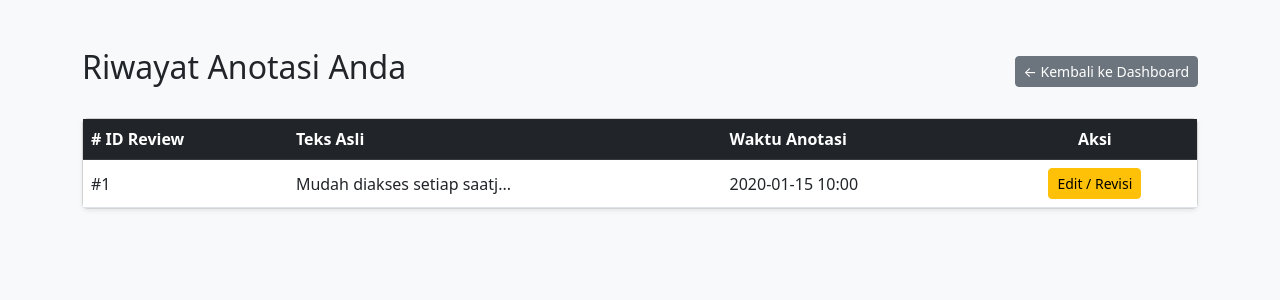
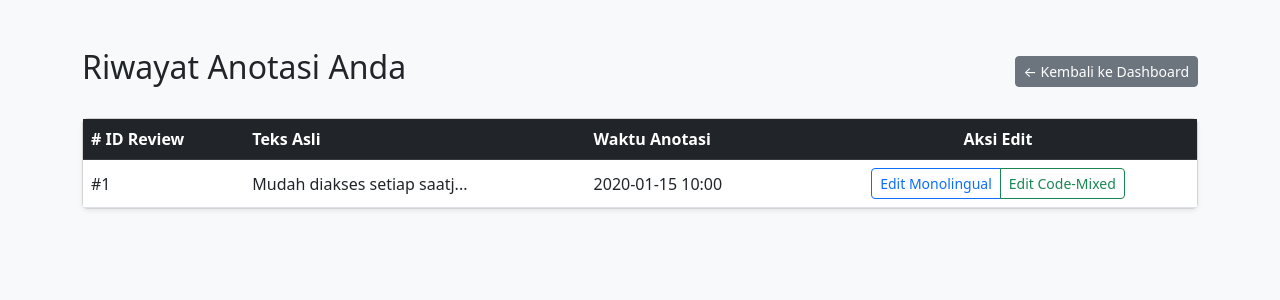
Before and after one commit to magnzetic/kai-annotation-tool, a Flask app: page /history in a window 1280 px wide. Shown: the top 300 px of the page. Run offline with Flask 3, Linux system fonts and the light colour scheme; a user stored in the database is signed in; tables that the repository leaves empty hold one stand-in row (values such as "Sample post"); some libraries are stand-ins or nearby versions.

Commit message:
Update history.html

```diff
--- a/templates/history.html
+++ b/templates/history.html
@@ -21,7 +21,7 @@
                             <th># ID Review</th>
                             <th>Teks Asli</th>
                             <th>Waktu Anotasi</th>
-                            <th class="text-center">Aksi</th>
+                            <th class="text-center">Aksi Edit</th>
                         </tr>
                     </thead>
                     <tbody>
@@ -31,7 +31,11 @@
                             <td>{{ anno.review.content[:50] }}...</td>
                             <td>{{ anno.timestamp.strftime('%Y-%m-%d %H:%M') if anno.timestamp else '-' }}</td>
                             <td class="text-center">
-                                <a href="{{ url_for('edit_annotation', annotation_id=anno.id) }}" class="btn btn-warning btn-sm">Edit / Revisi</a>
+                                <!-- Tombol Edit Dipisah Menjadi Dua Sesi -->
+                                <div class="btn-group" role="group">
+                                    <a href="{{ url_for('edit_monolingual', annotation_id=anno.id) }}" class="btn btn-outline-primary btn-sm">Edit Monolingual</a>
+                                    <a href="{{ url_for('edit_codemixed', annotation_id=anno.id) }}" class="btn btn-outline-success btn-sm">Edit Code-Mixed</a>
+                                </div>
                             </td>
                         </tr>
                         {% endfor %}
```
